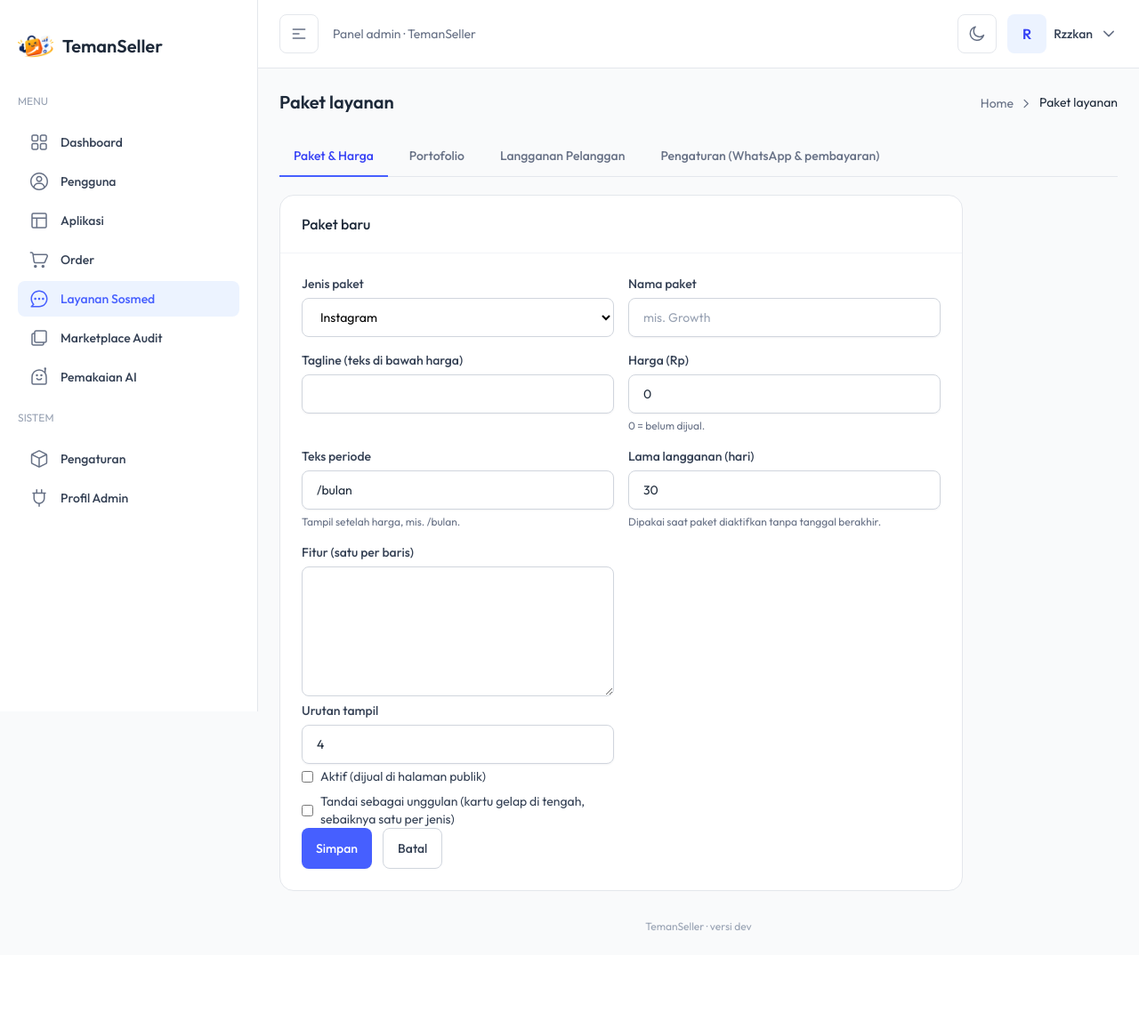
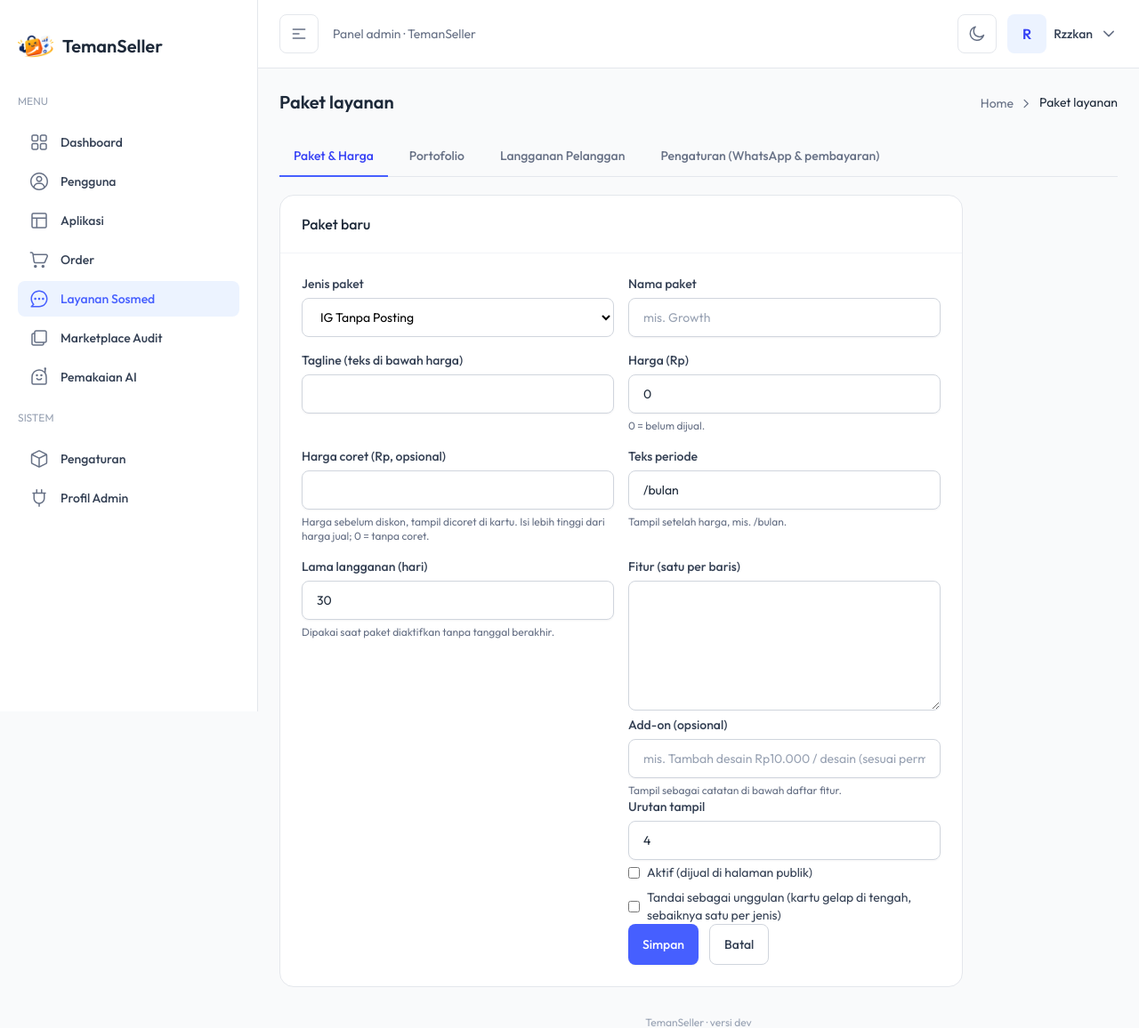
Before and after one commit to Rzzkan/spill-toko-server, a Laravel app: page /admin/layanan/paket/baru in a window 1280 px wide. Shown: the top 1156 px of the page at 89% size. Before the commit the page ends 1047 px from the top, so only its background shows below. Run offline with Laravel 12, Linux system fonts and the light colour scheme; a user stored in the database is signed in; data comes from the database, SQL or seed files in the repository; tables that the repository leaves empty hold one stand-in row (values such as "Sample post"); style sheets or scripts are compiled from the project's sources.

Commit message:
Paket layanan awal (IG/Threads, tanpa & dibantu posting) + harga coret & add-on (v1.8.1)
Co-Authored-By: Claude Sonnet 5.5 <noreply@anthropic.com>
Claude-Session: https://claude.ai/code/session_01UFrgoX3v5qNyNE2X11ivUq

```diff
--- a/app/Http/Controllers/Admin/LayananController.php
+++ b/app/Http/Controllers/Admin/LayananController.php
@@ -62,10 +62,11 @@ class LayananController extends Controller
     {
         $d = $r->validate([
             'service_type_id' => ['required', 'exists:service_types,id'], 'name' => ['required', 'string', 'max:80'], 'tagline' => ['nullable', 'string', 'max:160'],
-            'price' => ['required', 'integer', 'min:0', 'max:1000000000'], 'period' => ['nullable', 'string', 'max:30'], 'features' => ['nullable', 'string', 'max:2000'],
+            'price' => ['required', 'integer', 'min:0', 'max:1000000000'], 'original_price' => ['nullable', 'integer', 'min:0', 'max:1000000000'], 'addon' => ['nullable', 'string', 'max:200'], 'period' => ['nullable', 'string', 'max:30'], 'features' => ['nullable', 'string', 'max:2000'],
             'badge' => ['nullable', 'string', 'max:30'], 'duration_days' => ['required', 'integer', 'min:1', 'max:3650'], 'sort' => ['nullable', 'integer', 'min:0', 'max:999'],
         ]);
         $d['sort'] = (int) ($d['sort'] ?? 0);
+        $d['original_price'] = (int) ($d['original_price'] ?? 0);
         $d['period'] = $d['period'] ?? '';
         $d['is_featured'] = $r->boolean('is_featured');
         $d['is_active'] = $r->boolean('is_active');
--- a/app/Models/ServicePlan.php
+++ b/app/Models/ServicePlan.php
@@ -7,9 +7,15 @@ use Illuminate\Database\Eloquent\Relations\BelongsTo;
 
 class ServicePlan extends Model
 {
-    protected $fillable = ['service_type_id', 'name', 'tagline', 'price', 'period', 'features', 'badge', 'is_featured', 'is_active', 'duration_days', 'sort'];
+    protected $fillable = ['service_type_id', 'name', 'tagline', 'price', 'original_price', 'period', 'features', 'addon', 'badge', 'is_featured', 'is_active', 'duration_days', 'sort'];
 
-    protected function casts(): array { return ['is_featured' => 'boolean', 'is_active' => 'boolean', 'price' => 'integer']; }
+    protected function casts(): array { return ['is_featured' => 'boolean', 'is_active' => 'boolean', 'price' => 'integer', 'original_price' => 'integer']; }
+
+    /** Persen hemat bila ada harga coret yang lebih tinggi dari harga jual. */
+    public function discountPct(): int
+    {
+        return $this->original_price > $this->price && $this->price > 0 ? (int) round((1 - $this->price / $this->original_price) * 100) : 0;
+    }
 
     public function type(): BelongsTo { return $this->belongsTo(ServiceType::class, 'service_type_id'); }
 
--- a/resources/views/admin/layanan/plan-form.blade.php
+++ b/resources/views/admin/layanan/plan-form.blade.php
@@ -12,11 +12,13 @@
         <x-admin.input label="Nama paket" name="name" :value="$plan->name" placeholder="mis. Growth" />
         <x-admin.input label="Tagline (teks di bawah harga)" name="tagline" :value="$plan->tagline" class="sm:col-span-2" />
         <x-admin.input label="Harga (Rp)" name="price" type="number" :value="$plan->price" help="0 = belum dijual." />
+        <x-admin.input label="Harga coret (Rp, opsional)" name="original_price" type="number" :value="$plan->original_price" help="Harga sebelum diskon, tampil dicoret di kartu. Isi lebih tinggi dari harga jual; 0 = tanpa coret." />
         <x-admin.input label="Teks periode" name="period" :value="$plan->period" help="Tampil setelah harga, mis. /bulan." />
         <x-admin.input label="Lama langganan (hari)" name="duration_days" type="number" :value="$plan->duration_days" help="Dipakai saat paket diaktifkan tanpa tanggal berakhir." />
         <x-admin.input label="Lencana (kosong = \"Rekomendasi\" untuk paket unggulan)" name="badge" :value="$plan->badge" placeholder="mis. Paling laris" />
         <div class="sm:col-span-2"><label class="mb-1.5 block text-sm font-medium text-gray-700 dark:text-gray-400">Fitur (satu per baris)</label>
             <textarea name="features" rows="6" class="w-full rounded-lg border border-gray-300 bg-transparent p-3 text-sm dark:border-gray-700 dark:text-white/90">{{ old('features', $plan->features) }}</textarea></div>
+        <x-admin.input label="Add-on (opsional)" name="addon" :value="$plan->addon" class="sm:col-span-2" placeholder="mis. Tambah desain Rp10.000 / desain (sesuai permintaan)" help="Tampil sebagai catatan di bawah daftar fitur." />
         <x-admin.input label="Urutan tampil" name="sort" type="number" :value="$plan->sort" />
         <div class="flex flex-col gap-2 pt-1 text-sm text-gray-700 dark:text-gray-300">
             <label class="flex items-center gap-2"><input type="checkbox" name="is_active" value="1" @checked(old('is_active', $plan->is_active))> Aktif (dijual di halaman publik)</label>
--- a/resources/views/public/layanan.blade.php
+++ b/resources/views/public/layanan.blade.php
@@ -84,12 +84,14 @@
                             <article class="relative flex w-full flex-col rounded-3xl p-7 md:w-[calc(50%-12px)] lg:w-[calc(33.333%-16px)] {{ $f ? 'bg-[#1a1033] text-white shadow-2xl shadow-violet-200 lg:-my-3 lg:py-9' : 'border border-slate-200 bg-white shadow-sm' }}">
                                 @if ($p->badge || $f)<span class="absolute right-6 top-6 rounded-full bg-gradient-to-r from-violet-500 to-orange-400 px-3.5 py-1.5 text-xs font-bold text-white">{{ $p->badge ?: 'Rekomendasi' }}</span>@endif
                                 <h4 class="text-base font-bold {{ $f ? 'text-white' : 'text-violet-900' }}">{{ $p->name }}</h4>
-                                <div class="mt-3 flex items-end gap-2"><span class="text-4xl font-extrabold tracking-tight">{{ Fmt::rpShort($p->price) }}</span><span class="pb-1.5 text-sm font-semibold {{ $f ? 'text-violet-300' : 'text-slate-500' }}">{{ $p->period }}</span></div>
+                                @if ($p->discountPct() > 0)<div class="mt-3 flex items-center gap-2 text-sm"><span class="line-through {{ $f ? 'text-slate-400' : 'text-slate-400' }}">{{ Fmt::rpShort($p->original_price) }}</span><span class="rounded-full bg-emerald-100 px-2 py-0.5 text-xs font-bold text-emerald-700">Hemat {{ $p->discountPct() }}%</span></div>@endif
+                                <div class="{{ $p->discountPct() > 0 ? 'mt-1' : 'mt-3' }} flex items-end gap-2"><span class="text-4xl font-extrabold tracking-tight">{{ Fmt::rpShort($p->price) }}</span><span class="pb-1.5 text-sm font-semibold {{ $f ? 'text-violet-300' : 'text-slate-500' }}">{{ $p->period }}</span></div>
                                 @if ($p->tagline)<p class="mt-1 text-sm {{ $f ? 'text-slate-300' : 'text-slate-500' }}">{{ $p->tagline }}</p>@endif
                                 <div class="my-5 border-t border-dashed {{ $f ? 'border-white/20' : 'border-slate-200' }}"></div>
                                 <ul class="flex-1 space-y-3 text-sm {{ $f ? 'text-slate-100' : 'text-slate-700' }}">
                                     @foreach ($p->featureList() as $ft)<li class="flex gap-3"><span class="mt-0.5 grid size-5 shrink-0 place-items-center rounded-full text-[11px] font-bold {{ $f ? 'bg-white/15 text-violet-200' : 'bg-violet-100 text-violet-600' }}">✓</span><span>{{ $ft }}</span></li>@endforeach
                                 </ul>
+                                @if ($p->addon)<p class="mt-4 rounded-lg px-3 py-2 text-xs {{ $f ? 'bg-white/10 text-slate-200' : 'bg-violet-50 text-violet-800' }}"><b>Add-on:</b> {{ $p->addon }}</p>@endif
                                 <a href="{{ route('layanan.start', $p->id) }}" class="mt-7 rounded-xl px-4 py-3 text-center text-sm font-semibold {{ $f ? 'bg-white text-[#1a1033] hover:bg-orange-50' : 'bg-[#1a1033] text-white hover:bg-slate-800' }}">Pilih paket ini</a>
                             </article>
                         @endforeach
```
Also changed, not shown: tests/Feature/LayananTest.php (+26 -6 lines), tests/Feature/RefactorSafetyTest.php (+1 -1 lines), database/migrations/2026_11_06_000300_layanan_harga_coret_addon_paket.php (added), 4 other files.
